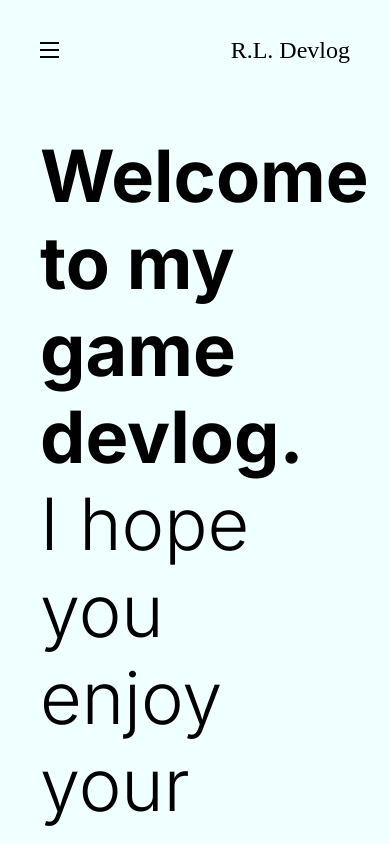
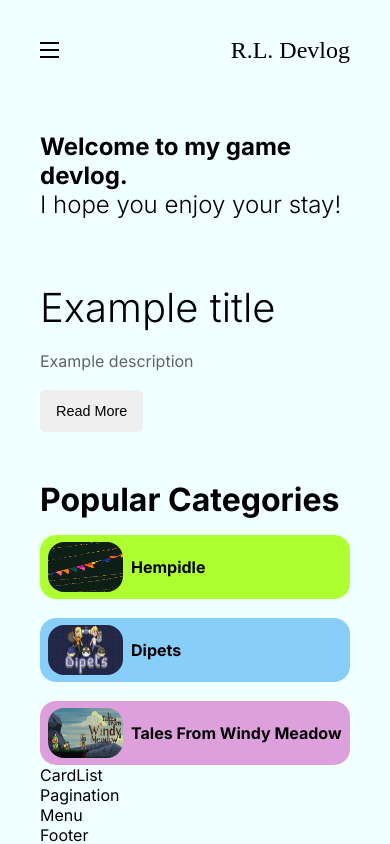
Before and after one commit to Kiriboo93/next-blog, a Next.js app: page / in a window 390 px wide. Shown: the top 844 px of the page. Built offline with nearby package versions, Linux system fonts and the light colour scheme.

Commit message:
Added categories.

```diff
--- a/src/components/categoryList/CategoryList.jsx
+++ b/src/components/categoryList/CategoryList.jsx
@@ -9,16 +9,16 @@ const CategoryList = () => {
             <h1 className={styles.title}>Popular Categories</h1>
             <div className={styles.categories}>
                 <Link href="/blog?cat=hempidle" className={`${styles.category} ${styles.hempidle}`}>
-                    <Image src="/images/categories/style.png" alt="" width={32} height={32} className={styles.image} />
-                    Hempidle
+                    <Image src="/images/categories/style.png" alt="" width={75} height={50} className={styles.image} />
+                    <b>Hempidle</b>
                 </Link>
                 <Link href="/blog?cat=dipets" className={`${styles.category} ${styles.dipets}`}>
-                    <Image src="/images/categories/dipets.jpg" alt="" width={32} height={32} className={styles.image} />
-                    Dipets
+                    <Image src="/images/categories/dipets.jpg" alt="" width={75} height={50} className={styles.image} />
+                    <b>Dipets</b>
                 </Link>
                 <Link href="/blog?cat=tales" className={`${styles.category} ${styles.tales}`}>
-                    <Image src="/images/categories/tales.jpg" alt="" width={32} height={32} className={styles.image} />
-                    Tales from Windy Meadow
+                    <Image src="/images/categories/tales.jpg" alt="" width={75} height={50} className={styles.image} />
+                    <b>Tales from Windy Meadow</b>
                 </Link>
             </div>
         </div>
--- a/src/components/categoryList/categoryList.module.css
+++ b/src/components/categoryList/categoryList.module.css
@@ -1,2 +1,59 @@
 .container {
 }
+
+.title {
+    margin: 3rem 0 1rem;
+}
+
+.categories {
+    display: flex;
+    flex-wrap: wrap;
+    justify-content: space-between;
+    gap: 1.2rem;
+}
+
+.category {
+    display: flex;
+    align-items: center;
+    gap: .5rem;
+    text-transform: capitalize;
+    width: 20%;
+    height: 4rem;
+    justify-content: flex-start;
+    border-radius: 1rem;
+}
+
+.category.hempidle {
+    background-color: greenyellow;
+}
+
+.category.dipets {
+    background-color: lightskyblue;
+}
+
+.category.tales {
+    background-color: plum;
+}
+
+.image {
+    margin-left: .5rem;
+    border-radius: 1rem;
+}
+
+@media screen and (max-width: 1280px){
+    .category {
+        width: 30%;
+    }
+}
+
+@media screen and (max-width: 768px){
+    .category {
+        width: 45%;
+    }
+}
+
+@media screen and (max-width: 640px){
+    .category {
+        width: 100%;
+    }
+}
--- a/src/components/featured/featured.module.css
+++ b/src/components/featured/featured.module.css
@@ -49,3 +49,31 @@
     font-size: 0.9rem;
     cursor: pointer;
 }
+
+@media screen and (max-width: 1280px){
+    .title {
+        font-size: 3.5rem;
+    }
+}
+
+@media screen and (max-width: 1024px){
+    .title {
+        font-size: 2.5rem;
+    }
+
+    .imgContainer {
+        display: none;
+    }
+}
+
+@media screen and (max-width: 768px){
+    .title {
+        font-size: 2rem;
+    }
+}
+
+@media screen and (max-width: 640px){
+    .title {
+        font-size: 1.5rem;
+    }
+}
```
